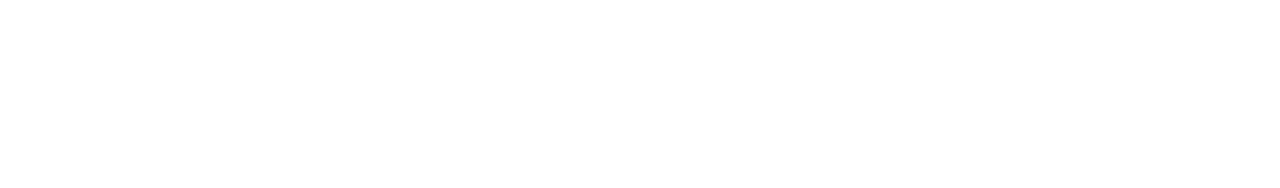
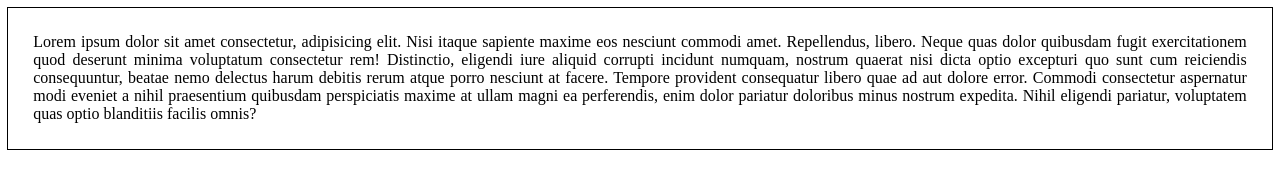
Before and after one commit to andre2xu/rich_text_editor, a website with bundled scripts: page index.html in a window 1280 px wide. Built offline with nearby package versions, Linux system fonts and the light colour scheme.

Commit message:
Created a text box for the rich text editor and styled it.

```diff
--- a/index.html
+++ b/index.html
@@ -5,8 +5,20 @@
     <meta name="viewport" content="width=device-width, initial-scale=1.0">
 
     <title>Rich Text Editor</title>
+
+    <style>
+        #text-box {
+            outline: thin solid #000;
+            padding: 2%;
+            text-align: justify;
+        }
+    </style>
 </head>
 <body>
+    <div id="text-box">
+        Lorem ipsum dolor sit amet consectetur, adipisicing elit. Nisi itaque sapiente maxime eos nesciunt commodi amet. Repellendus, libero. Neque quas dolor quibusdam fugit exercitationem quod deserunt minima voluptatum consectetur rem! Distinctio, eligendi iure aliquid corrupti incidunt numquam, nostrum quaerat nisi dicta optio excepturi quo sunt cum reiciendis consequuntur, beatae nemo delectus harum debitis rerum atque porro nesciunt at facere. Tempore provident consequatur libero quae ad aut dolore error. Commodi consectetur aspernatur modi eveniet a nihil praesentium quibusdam perspiciatis maxime at ullam magni ea perferendis, enim dolor pariatur doloribus minus nostrum expedita. Nihil eligendi pariatur, voluptatem quas optio blanditiis facilis omnis?
+    </div>
+
     <script src="./dist/index.js"></script>
 </body>
 </html>
```
